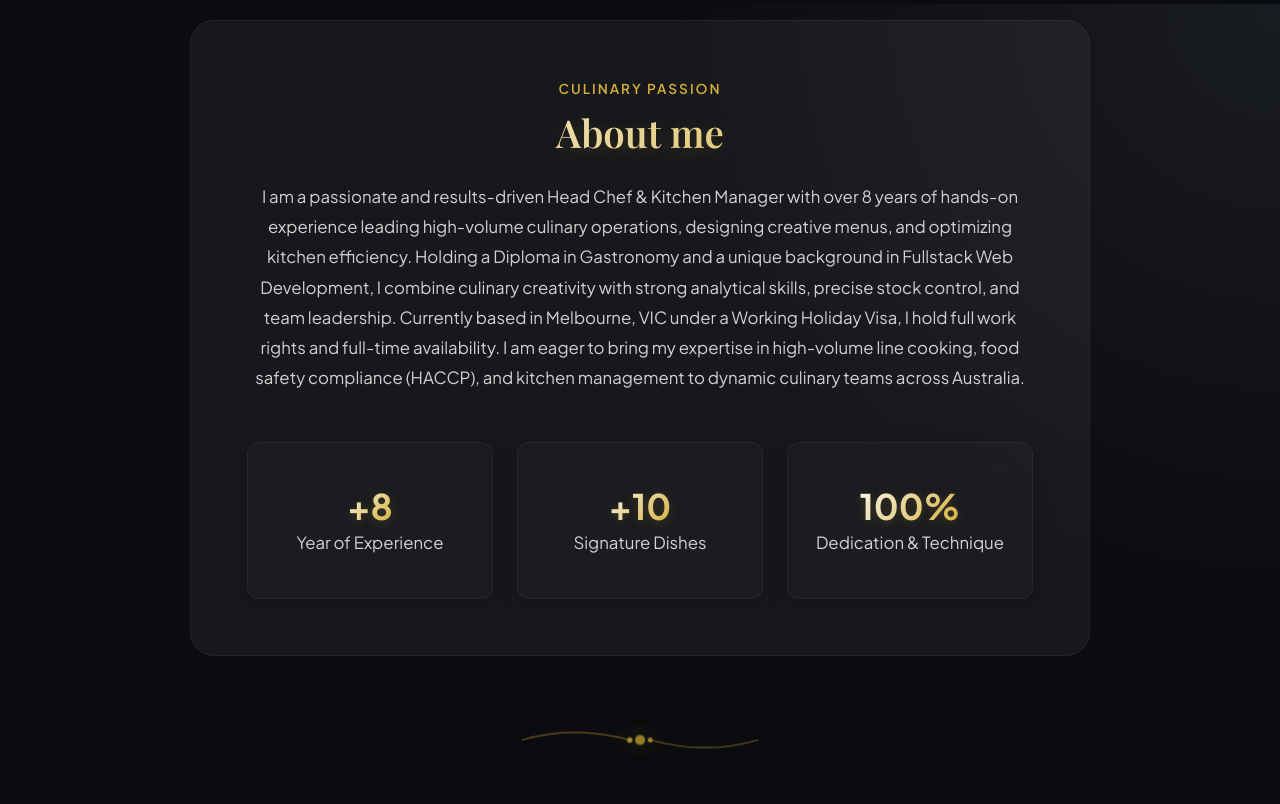
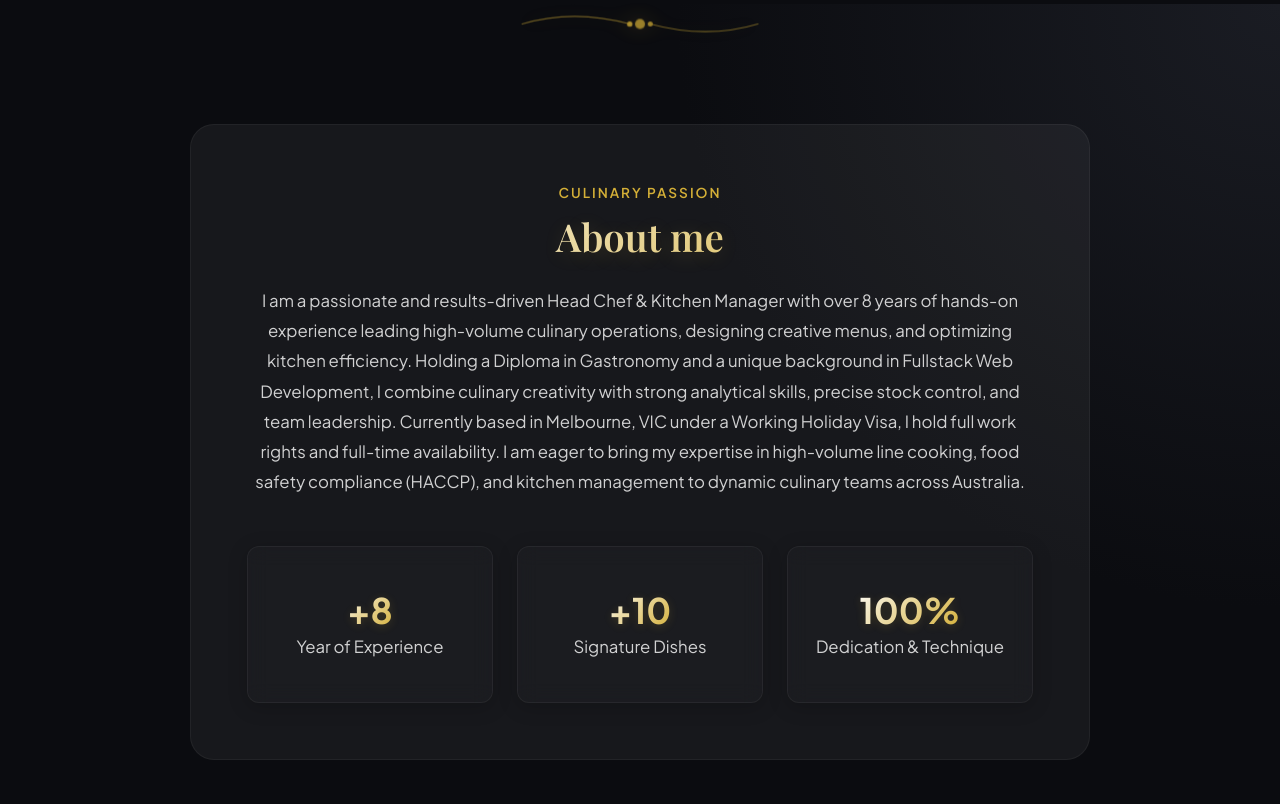
Before and after one commit to armonickoow/portafolio-gastronomico, a plain HTML site: page index.html in a window 1280 px wide. Shown: the part 796-1600 px from the top of the page. Drawn offline with nearby package versions, Linux system fonts and the light colour scheme; a web font is replaced by a local one.

Commit message:
add ornament

```diff
--- a/css/aboutMe.css
+++ b/css/aboutMe.css
@@ -1,6 +1,6 @@
 /* ACERCA DE MÍ */
 .about-section {
-  padding: 6rem 8%;
+  padding: 0 8%;
   display: flex;
   justify-content: center;
 }
--- a/css/contact.css
+++ b/css/contact.css
@@ -323,7 +323,7 @@
 
 .contact-section {
   text-align: center;
-  padding-top: 2rem; /* Balancear el espacio */
+  padding-top: 0; /* Balancear el espacio */
 }
 .contact-section h2 {
   font-family: 'Playfair Display', serif;
--- a/css/style.css
+++ b/css/style.css
@@ -110,7 +110,7 @@ h2 {
   display: flex;
   justify-content: center;
   align-items: center;
-  margin: -2rem 0 2rem 0; /* Reduce el espacio masivo vaco arrastrndolo un poco hacia arriba */
+  margin: 5rem 0; /* Reduce el espacio masivo vaco arrastrndolo un poco hacia arriba */
   opacity: 0.8;
   z-index: 10;
   position: relative;
--- a/index.html
+++ b/index.html
@@ -222,6 +222,17 @@
   </section>
 
   <!-- ACERCA DE MÍ -->
+    <!-- SEPARADOR ELEGANTE -->
+  <div class="gastronomic-separator">
+    <svg width="250" height="40" viewBox="0 0 250 40" fill="none" xmlns="http://www.w3.org/2000/svg">
+      <path d="M10 20 Q 60 5 115 20" stroke="#d4af37" stroke-width="1.2" opacity="0.6" fill="none" stroke-linecap="round"/>
+      <path d="M240 20 Q 190 35 135 20" stroke="#d4af37" stroke-width="1.2" opacity="0.6" fill="none" stroke-linecap="round"/>
+      <circle cx="125" cy="20" r="4" fill="#d4af37" opacity="0.9"/>
+      <circle cx="115" cy="20" r="2" fill="#d4af37" opacity="0.5"/>
+      <circle cx="135" cy="20" r="2" fill="#d4af37" opacity="0.5"/>
+    </svg>
+  </div>
+
   <section id="acerca" class="about-section">
     <div class="about-container">
       <div class="about-text">
```
